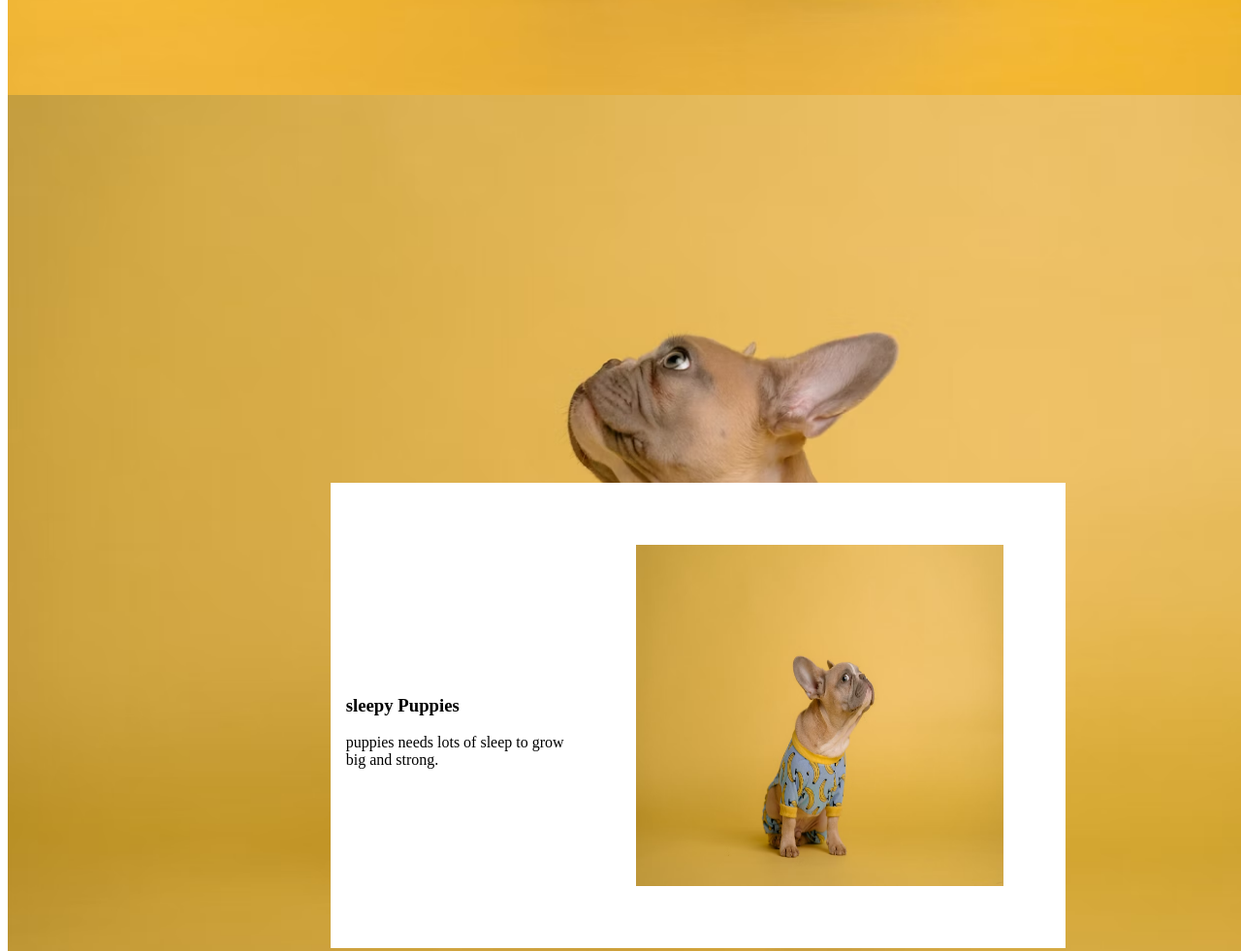
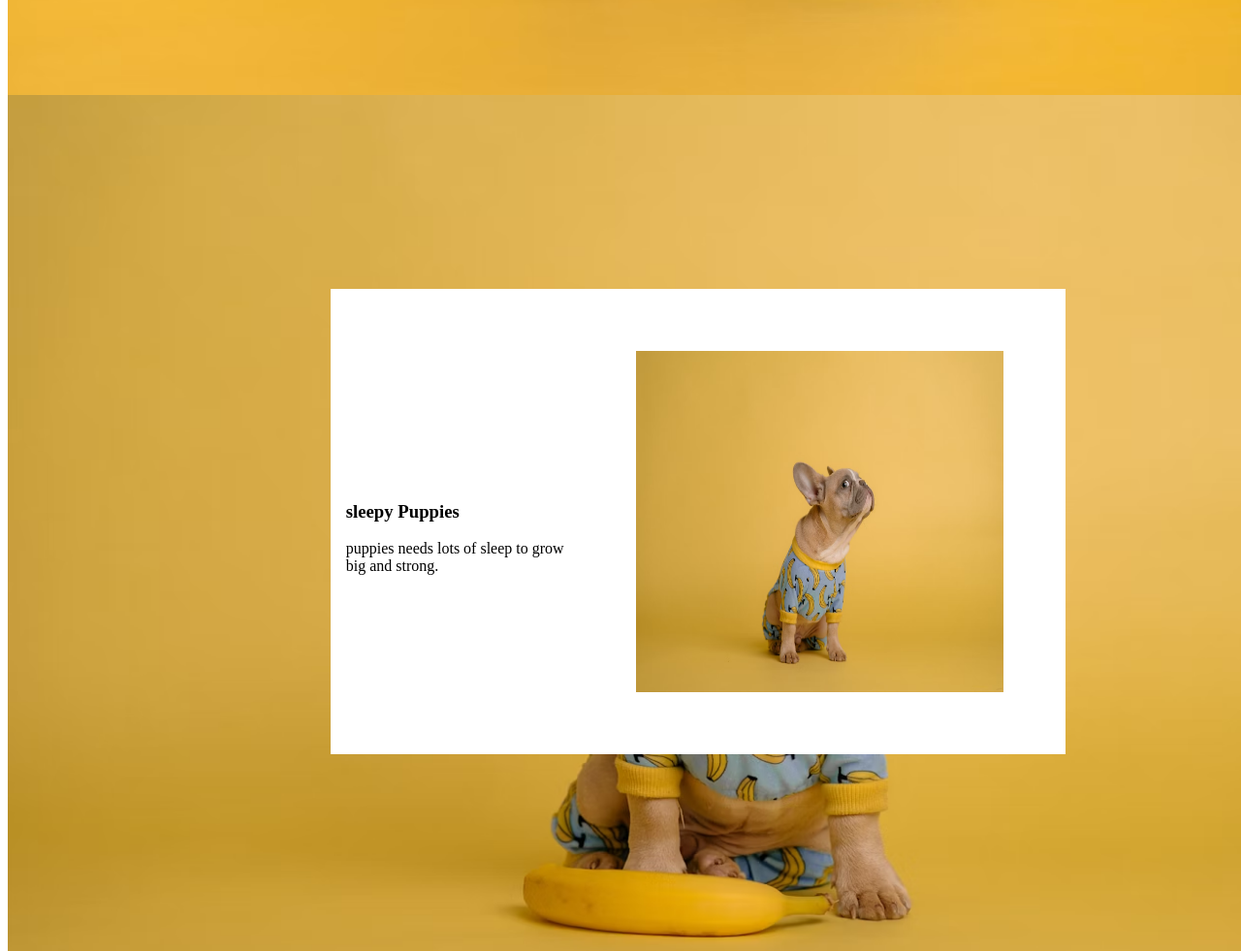
Before and after one commit to Jashwanth-114/dogtemplate, a plain HTML site: page index.html in a window 1280 px wide. Shown: the part 790-1771 px from the top of the page at 97% size. Drawn offline with Linux system fonts and the light colour scheme.

Commit message:
Update index.html

```diff
--- a/index.html
+++ b/index.html
@@ -91,7 +91,7 @@
         width: 60%;
         height: 60vh;
         margin-left: 20%;
-        margin-top: 40vh;
+        margin-top: 15vh;
 
       }
       .dog8 img {
@@ -157,9 +157,9 @@
     </div>
       </div>
     </div>
-    <div class="dog4">
+    <div class="dog4" id="sleepy">
 
-      <div class="dog5" id="sleepy">
+      <div class="dog5" >
 
           <div class="dog6">
           <h3 >sleepy Puppies</h3>
```
